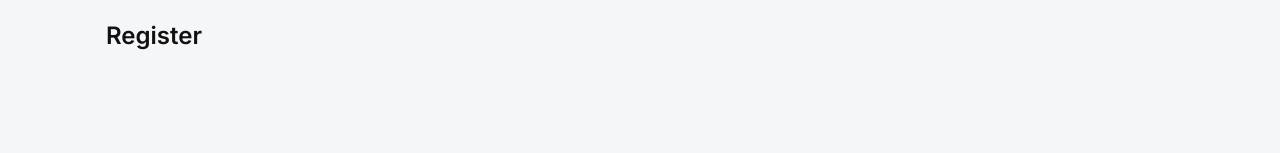
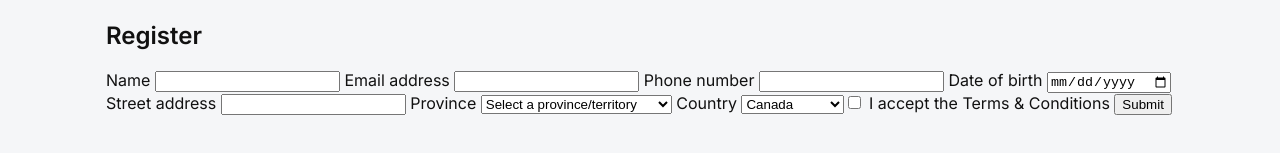
Before and after one commit to jgoode07/Frontend-Frameworks, an Angular app in the folder Angular/everyday-market-app/: page /register in a window 1280 px wide. Shown: the part 167-320 px from the top of the page. Built offline with nearby package versions, Linux system fonts and the light colour scheme.

Commit message:
Build register form template structure

```diff
--- a/Angular/everyday-market-app/src/app/shared/register-page/register-page.html
+++ b/Angular/everyday-market-app/src/app/shared/register-page/register-page.html
@@ -1,3 +1,65 @@
 <section class="panel">
     <h2 class="panel-title">Register</h2>
+
+    <form [formGroup]="registrationForm">
+        <label>
+            Name
+            <input type="text" formControlName="name" />
+        </label>
+
+        <label>
+            Email address
+            <input type="email" formControlName="email" />
+        </label>
+
+        <label>
+            Phone number
+            <input type="tel" formControlName="phone" />
+        </label>
+
+        <label>
+            Date of birth
+            <input type="date" formControlName="dateOfBirth" />
+        </label>
+
+        <label>
+            Street address
+            <input type="text" formControlName="streetAddress" />
+        </label>
+
+        <label>
+            Province
+            <select formControlName="province">
+                <option value="">Select a province/territory</option>
+                <option value="Alberta">Alberta</option>
+                <option value="British Columbia">British Columbia</option>
+                <option value="Manitoba">Manitoba</option>
+                <option value="New Brunswick">New Brunswick</option>
+                <option value="Newfoundland and Labrador">Newfoundland and Labrador</option>
+                <option value="Nova Scotia">Nova Scotia</option>
+                <option value="Ontario">Ontario</option>
+                <option value="Prince Edward Island">Prince Edward Island</option>
+                <option value="Quebec">Quebec</option>
+                <option value="Saskatchewan">Saskatchewan</option>
+                <option value="Northwest Territories">Northwest Territories</option>
+                <option value="Nunavut">Nunavut</option>
+                <option value="Yukon">Yukon</option>
+            </select>
+        </label>
+
+        <label>
+            Country
+            <select formControlName="country">
+                <option value="Canada">Canada</option>
+                <option value="United States">United States</option>
+            </select>
+        </label>
+
+        <label class="checkbox">
+            <input type="checkbox" formControlName="acceptTerms" />
+            I accept the Terms &amp; Conditions
+        </label>
+
+        <button type="button">Submit</button>
+    </form>
 </section>
```
